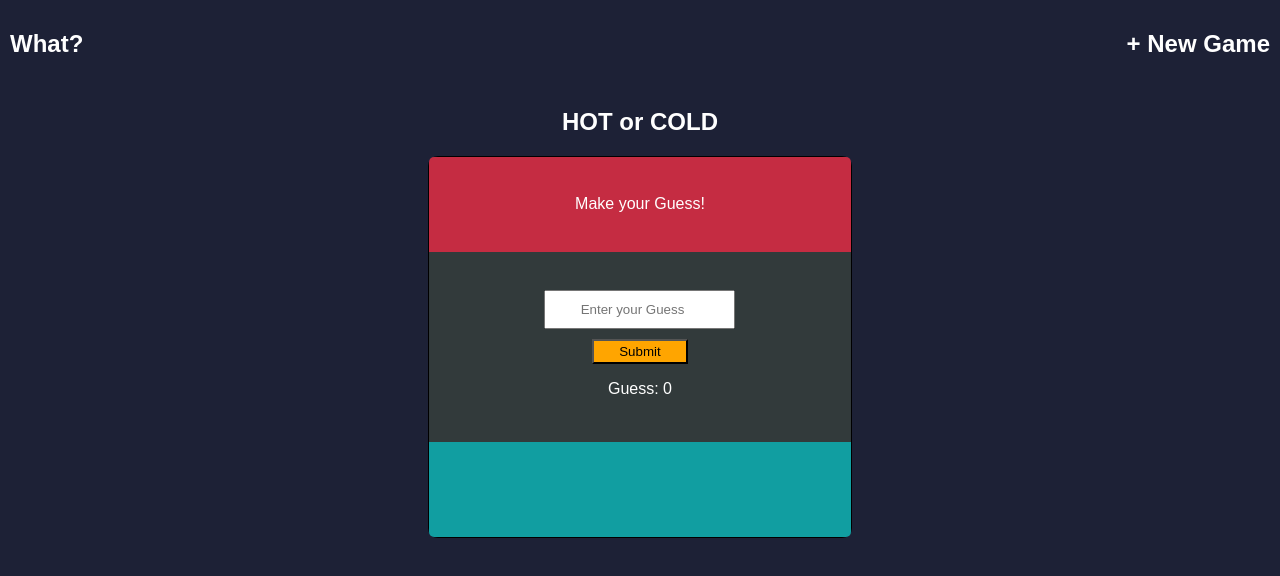
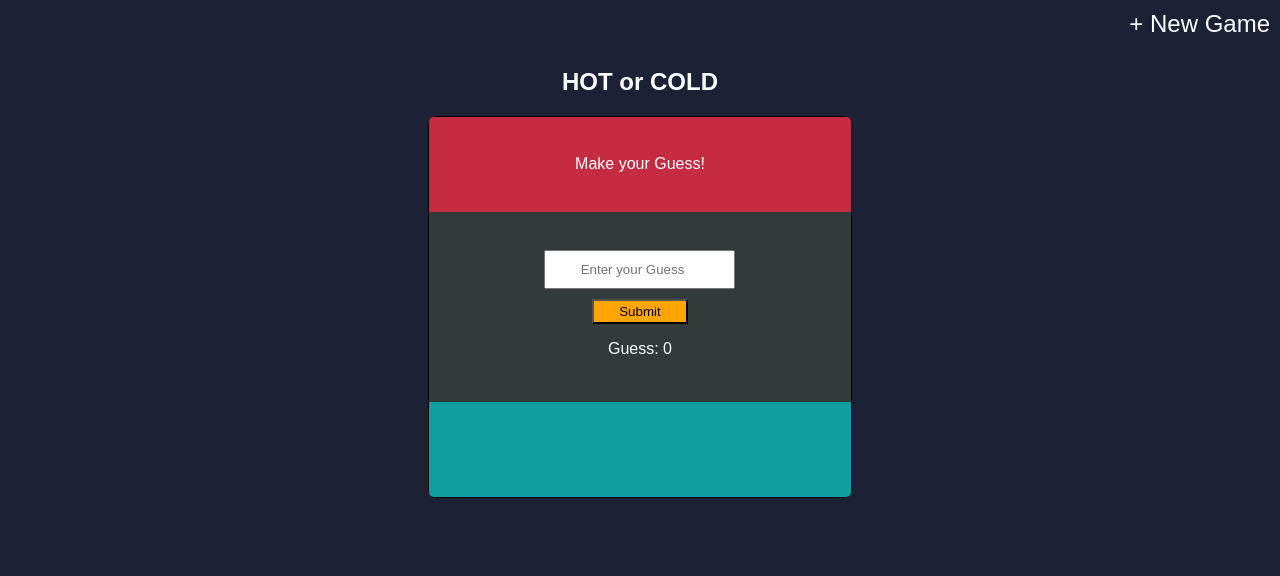
Before and after one commit to ckarras11/hot-and-cold, a React app: page / in a window 1280 px wide. Built offline with nearby package versions, Linux system fonts and the light colour scheme.

Commit message:
Added restart functionality to new game

```diff
--- a/src/components/App.css
+++ b/src/components/App.css
@@ -6,9 +6,11 @@
 }
 .nav-container{
   display: flex;
-  justify-content: space-between;
+  justify-content: flex-end;
   width: 100%;
 }
-.nav-container h2{
+.nav-container a{
   padding: 10px;
+  font-size: 24px;
+  cursor: pointer;
 }
--- a/src/components/App.js
+++ b/src/components/App.js
@@ -5,22 +5,28 @@ import Game from './Game'
 export default class App extends React.Component{
   constructor(props) {
     super(props);
-
+    this.state = {
+      restart: false
+    }
+  }
+  restartGame() {
+    this.setState({
+      restart: true
+    });
   }
   render() {
     return (
       <section className="app">
         <header className='title-container'>
           <div className='nav-container'>
-            <h2>What?</h2>
-            <h2>+ New Game</h2>
+            <a onClick={this.restartGame.bind(this)}>+ New Game</a>
           </div>
           <div>
             <h1>HOT or COLD </h1>
           </div>
         </header>
         <section>
-          <Game />
+          <Game restart={this.state.restart}/>
         </section>
       </section>
     )
```
